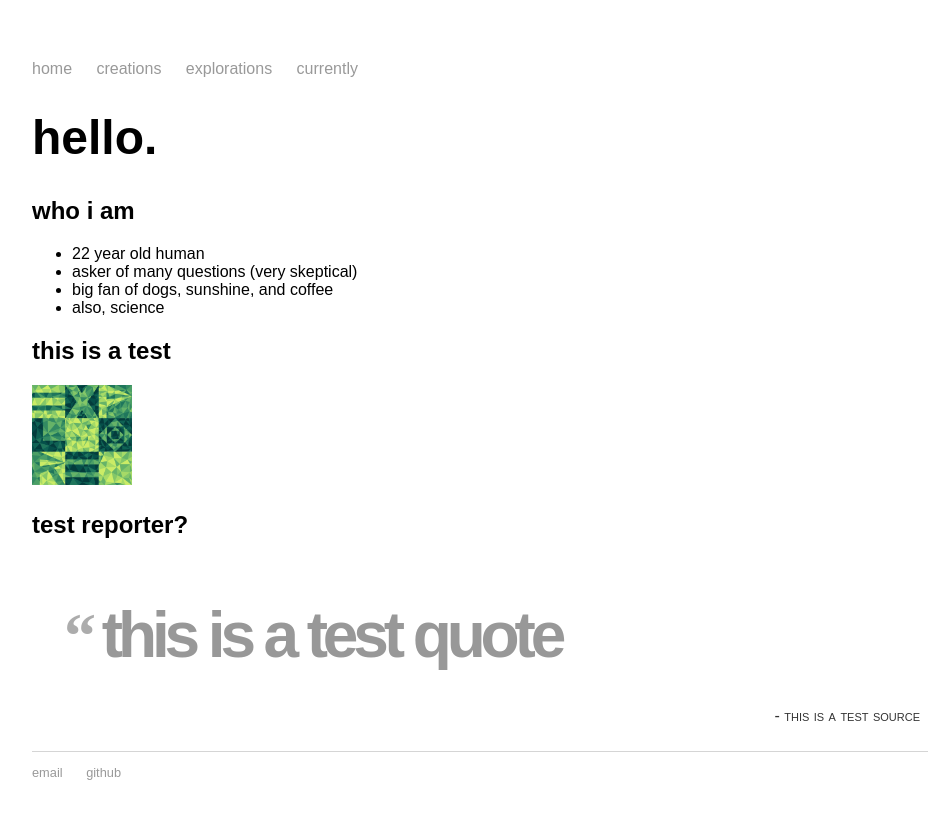
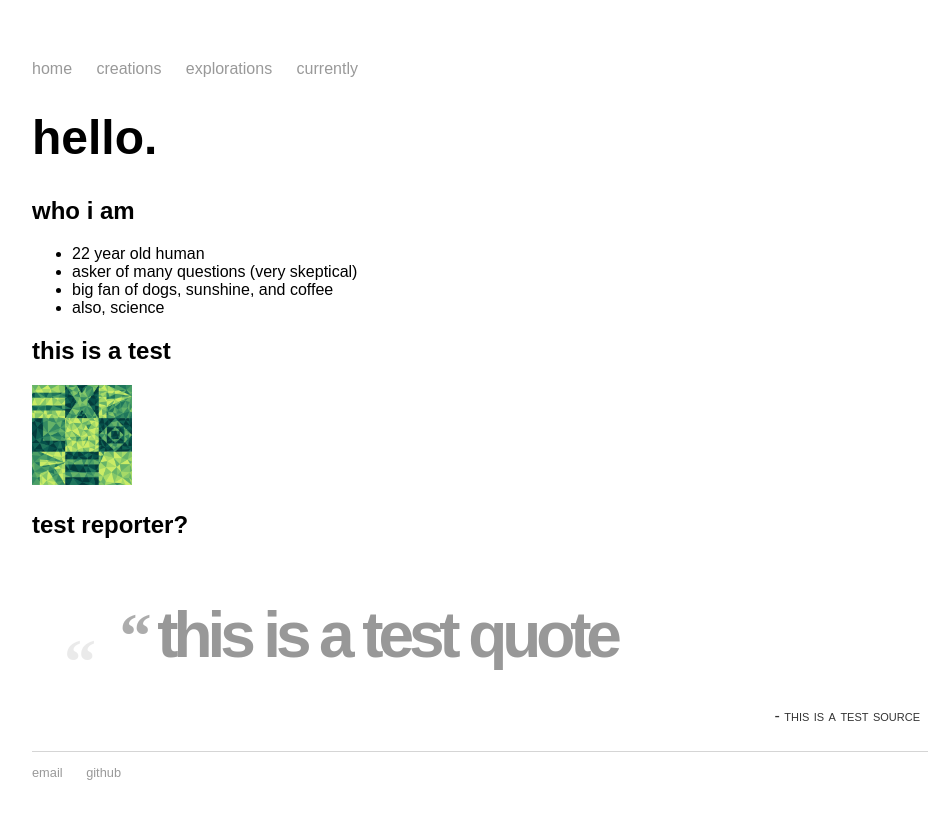
Before and after one commit to mayasheth/mayasheth.github.io, a Jekyll site: the page built from index.md, in a window 1280 px wide. Shown: the top 819 px of the page, without its empty margins (160-1111 px from the left). Built offline with Jekyll 4.4.1, drawn with Linux system fonts in a browser that asks for light colours.

Commit message:
Update quote.html

```diff
--- a/_includes/quote.html
+++ b/_includes/quote.html
@@ -23,7 +23,7 @@
 
 blockquote:before {
   color: #ccc;
-  content:  &#8220;;
+  content:  open-quote;
   font-family: "Times New Roman", serif;
   font-style
   font-size: 4em;
```
